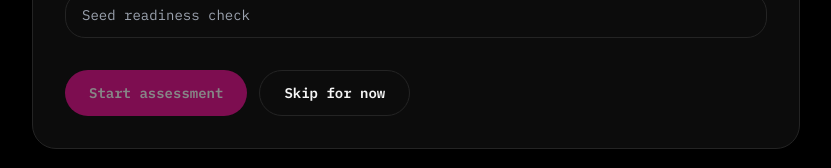
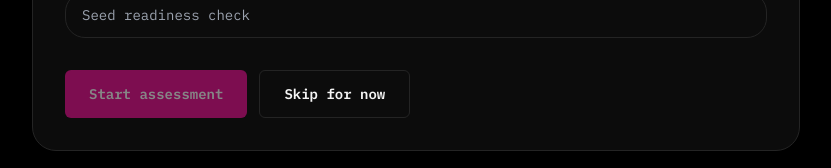
Before and after one commit to rickdavis50/talent, a React (Vite) app: page / in a window 1280 px wide. Shown: the part 473-641 px from the top of the page, without its empty margins (224-1055 px from the left). Built offline with nearby package versions, Linux system fonts and the light colour scheme.

Commit message:
Replace buttons with shadcn button

```diff
--- a/package.json
+++ b/package.json
@@ -10,6 +10,8 @@
   },
   "dependencies": {
     "@radix-ui/react-slider": "^1.3.6",
+    "@radix-ui/react-slot": "^1.2.4",
+    "class-variance-authority": "^0.7.1",
     "react": "^18.3.1",
     "react-dom": "^18.3.1"
   },
--- a/src/App.tsx
+++ b/src/App.tsx
@@ -11,6 +11,7 @@ import TopBar from './components/TopBar';
 import BottomSheet from './components/BottomSheet';
 import Modal from './components/Modal';
 import Toast from './components/Toast';
+import AppButton from './components/AppButton';
 
 const defaultAnswers = categories.reduce<Record<string, number>>((acc, category) => {
   category.questions.forEach((question) => {
@@ -280,21 +281,25 @@ const App = () => {
             </div>
 
             <div className="mt-8 flex flex-wrap gap-3">
-              <button
+              <AppButton
                 type="button"
+                variant="default"
+                size="lg"
                 onClick={() => dispatch({ type: 'SET_STEP', payload: 'assessment' })}
                 disabled={!state.founder.name || !state.founder.company}
-                className="rounded-full bg-[var(--color-ink)] px-6 py-3 text-sm font-semibold text-white transition hover:bg-[var(--color-ink-soft)] disabled:cursor-not-allowed disabled:opacity-50 focus-ring"
+                className="rounded-full"
               >
                 Start assessment
-              </button>
-              <button
+              </AppButton>
+              <AppButton
                 type="button"
+                variant="outline"
+                size="lg"
                 onClick={() => dispatch({ type: 'SET_STEP', payload: 'assessment' })}
-                className="rounded-full border border-[var(--color-border)] px-6 py-3 text-sm font-semibold text-[var(--color-text)] transition hover:border-[var(--color-accent)]/50 focus-ring"
+                className="rounded-full"
               >
                 Skip for now
-              </button>
+              </AppButton>
             </div>
           </div>
         </div>
@@ -402,13 +407,14 @@ const App = () => {
             <div className="text-xs text-[var(--color-muted)]">Overall</div>
             <div className="text-xl font-semibold">{summary.overall}</div>
           </div>
-          <button
+          <AppButton
             type="button"
+            variant="default"
             onClick={() => setShowInsights(true)}
-            className="rounded-full bg-[var(--color-ink)] px-4 py-2 text-sm font-semibold text-white focus-ring"
+            className="rounded-full"
           >
             View insights
-          </button>
+          </AppButton>
         </div>
       </div>
 
@@ -440,20 +446,24 @@ const App = () => {
         title="Reset assessment"
         actions={
           <>
-            <button
+            <AppButton
               type="button"
+              variant="outline"
+              size="sm"
               onClick={() => setShowReset(false)}
-              className="rounded-full border border-[var(--color-border)] px-4 py-2 text-xs focus-ring"
+              className="rounded-full px-4"
             >
               Cancel
-            </button>
-            <button
+            </AppButton>
+            <AppButton
               type="button"
+              variant="destructive"
+              size="sm"
               onClick={handleReset}
-              className="rounded-full bg-[var(--color-danger)] px-4 py-2 text-xs font-semibold text-black focus-ring"
+              className="rounded-full px-4"
             >
               Reset now
-            </button>
+            </AppButton>
           </>
         }
       >
--- /dev/null
+++ b/src/components/AppButton.tsx
@@ -0,0 +1,50 @@
+import * as React from 'react';
+
+import { Button, type ButtonProps } from '@/components/ui/button';
+import { cn } from '@/lib/utils';
+
+type AppButtonProps = ButtonProps & {
+  loading?: boolean;
+  leftIcon?: React.ReactNode;
+  rightIcon?: React.ReactNode;
+};
+
+// Mapping table:
+// Primary/CTA -> variant="default"
+// Secondary -> variant="secondary"
+// Tertiary/text -> variant="ghost" | "link"
+// Destructive -> variant="destructive"
+// Outline -> variant="outline"
+const AppButton = React.forwardRef<HTMLButtonElement, AppButtonProps>(
+  ({
+    loading = false,
+    leftIcon,
+    rightIcon,
+    disabled,
+    children,
+    className,
+    ...props
+  }, ref) => (
+    <Button
+      ref={ref}
+      disabled={disabled || loading}
+      aria-busy={loading || undefined}
+      className={cn(className)}
+      {...props}
+    >
+      {loading ? (
+        <span
+          className="h-4 w-4 animate-spin rounded-full border-2 border-current border-t-transparent"
+          aria-hidden="true"
+        />
+      ) : null}
+      {leftIcon && !loading ? <span aria-hidden="true">{leftIcon}</span> : null}
+      <span className={cn(loading ? 'sr-only' : undefined)}>{children}</span>
+      {rightIcon && !loading ? <span aria-hidden="true">{rightIcon}</span> : null}
+    </Button>
+  )
+);
+
+AppButton.displayName = 'AppButton';
+
+export default AppButton;
--- a/src/components/BottomSheet.tsx
+++ b/src/components/BottomSheet.tsx
@@ -1,4 +1,6 @@
 import React, { useEffect } from 'react';
+
+import AppButton from './AppButton';
 
 type BottomSheetProps = {
   open: boolean;
@@ -23,13 +25,15 @@ const BottomSheet: React.FC<BottomSheetProps> = ({ open, onClose, title, childre
       <div className="sheet-enter w-full rounded-t-3xl border border-[var(--color-border)] bg-[var(--color-panel)] p-5 shadow-2xl">
         <div className="flex items-center justify-between">
           <div className="text-lg font-semibold">{title}</div>
-          <button
+          <AppButton
             type="button"
+            variant="outline"
+            size="sm"
             onClick={onClose}
-            className="rounded-full border border-[var(--color-border)] px-3 py-1 text-xs focus-ring"
+            className="h-7 rounded-full px-3 text-xs"
           >
             Close
-          </button>
+          </AppButton>
         </div>
         <div className="mt-4 max-h-[70vh] overflow-y-auto pr-1">{children}</div>
       </div>
--- a/src/components/CategoryAccordion.tsx
+++ b/src/components/CategoryAccordion.tsx
@@ -1,4 +1,6 @@
 import React from 'react';
+
+import AppButton from './AppButton';
 import carrot from '../assets/carrot.svg';
 
 type CategoryAccordionProps = {
@@ -32,10 +34,11 @@ const CategoryAccordion: React.FC<CategoryAccordionProps> = ({
 }) => {
   return (
     <div className="rounded-xl border border-[var(--color-border)] bg-[var(--color-panel)] shadow-sm">
-      <button
+      <AppButton
         type="button"
+        variant="ghost"
         onClick={onToggle}
-        className="flex w-full items-center justify-between gap-4 px-5 py-4 text-left focus-ring min-h-[72px]"
+        className="h-auto min-h-[72px] w-full justify-between gap-4 rounded-none px-5 py-4 text-left"
         aria-expanded={open}
         aria-controls={`${id}-panel`}
         id={`${id}-header`}
@@ -92,7 +95,7 @@ const CategoryAccordion: React.FC<CategoryAccordionProps> = ({
             aria-hidden="true"
           />
         </div>
-      </button>
+      </AppButton>
       <div
         id={`${id}-panel`}
         className={`grid transition-all duration-300 motion-reduce:transition-none ${
--- a/src/components/Modal.tsx
+++ b/src/components/Modal.tsx
@@ -1,4 +1,6 @@
 import React, { useEffect, useRef } from 'react';
+
+import AppButton from './AppButton';
 
 type ModalProps = {
   open: boolean;
@@ -52,13 +54,15 @@ const Modal: React.FC<ModalProps> = ({ open, onClose, title, children, actions }
       >
         <div className="flex items-center justify-between">
           <div className="text-xl font-semibold">{title}</div>
-          <button
+          <AppButton
             type="button"
+            variant="outline"
+            size="sm"
             onClick={onClose}
-            className="rounded-full border border-[var(--color-border)] px-3 py-1 text-xs focus-ring"
+            className="h-7 rounded-full px-3 text-xs"
           >
             Close
-          </button>
+          </AppButton>
         </div>
         <div className="mt-4 text-sm text-[var(--color-text)]">{children}</div>
         {actions ? <div className="mt-6 flex flex-wrap gap-2">{actions}</div> : null}
--- a/src/components/TopBar.tsx
+++ b/src/components/TopBar.tsx
@@ -1,4 +1,6 @@
 import React from 'react';
+
+import AppButton from './AppButton';
 
 type TopBarProps = {
   onReset: () => void;
@@ -22,27 +24,33 @@ const TopBar: React.FC<TopBarProps> = ({
         </p>
       </div>
       <div className="flex flex-wrap items-center gap-2">
-        <button
+        <AppButton
           type="button"
+          variant="outline"
+          size="sm"
           onClick={onToggleEdit}
-          className="rounded-full border border-[var(--color-border)] px-4 py-1.5 text-xs font-semibold text-[var(--color-text)] transition hover:border-[var(--color-accent)]/60 focus-ring"
+          className="rounded-full px-4"
         >
           {editMode ? 'Done' : 'Edit'}
-        </button>
-        <button
+        </AppButton>
+        <AppButton
           type="button"
+          variant="outline"
+          size="sm"
           onClick={onReset}
-          className="rounded-full border border-[var(--color-border)] px-4 py-1.5 text-xs font-semibold text-[var(--color-text)] transition hover:border-[var(--color-accent)]/60 focus-ring"
+          className="rounded-full px-4"
         >
           Reset
-        </button>
-        <button
+        </AppButton>
+        <AppButton
           type="button"
+          variant="outline"
+          size="sm"
           onClick={onDownload}
-          className="rounded-full border border-[var(--color-border)] px-4 py-1.5 text-xs font-semibold text-[var(--color-text)] transition hover:border-[var(--color-accent)]/60 focus-ring"
+          className="rounded-full px-4"
         >
           Download PDF
-        </button>
+        </AppButton>
       </div>
     </div>
   );
--- /dev/null
+++ b/src/components/ui/button.tsx
@@ -0,0 +1,54 @@
+import * as React from 'react';
+import { Slot } from '@radix-ui/react-slot';
+import { cva, type VariantProps } from 'class-variance-authority';
+
+import { cn } from '@/lib/utils';
+
+const buttonVariants = cva(
+  'inline-flex items-center justify-center gap-2 whitespace-nowrap rounded-md text-sm font-semibold transition focus-visible:outline-none focus-visible:ring-2 focus-visible:ring-[var(--color-accent)] focus-visible:ring-offset-2 focus-visible:ring-offset-[var(--color-panel)] disabled:pointer-events-none disabled:opacity-50',
+  {
+    variants: {
+      variant: {
+        default: 'bg-[var(--color-ink)] text-white hover:bg-[var(--color-ink-soft)]',
+        secondary: 'bg-[var(--color-panel-strong)] text-[var(--color-text)] hover:bg-[var(--color-panel)]',
+        outline:
+          'border border-[var(--color-border)] bg-transparent text-[var(--color-text)] hover:border-[var(--color-accent)]/60',
+        ghost: 'bg-transparent text-[var(--color-text)] hover:bg-white/5',
+        link: 'bg-transparent text-[var(--color-accent)] underline-offset-4 hover:underline',
+        destructive: 'bg-[var(--color-danger)] text-black hover:opacity-90',
+      },
+      size: {
+        default: 'h-9 px-4',
+        sm: 'h-8 px-3 text-xs',
+        lg: 'h-12 px-6',
+        icon: 'h-9 w-9',
+      },
+    },
+    defaultVariants: {
+      variant: 'default',
+      size: 'default',
+    },
+  }
+);
+
+export interface ButtonProps
+  extends React.ButtonHTMLAttributes<HTMLButtonElement>,
+    VariantProps<typeof buttonVariants> {
+  asChild?: boolean;
+}
+
+const Button = React.forwardRef<HTMLButtonElement, ButtonProps>(
+  ({ className, variant, size, asChild = false, ...props }, ref) => {
+    const Comp = asChild ? Slot : 'button';
+    return (
+      <Comp
+        className={cn(buttonVariants({ variant, size, className }))}
+        ref={ref}
+        {...props}
+      />
+    );
+  }
+);
+Button.displayName = 'Button';
+
+export { Button, buttonVariants };
```
Also changed, not shown: 1 other file (tests, documents, lock files or other folders).
